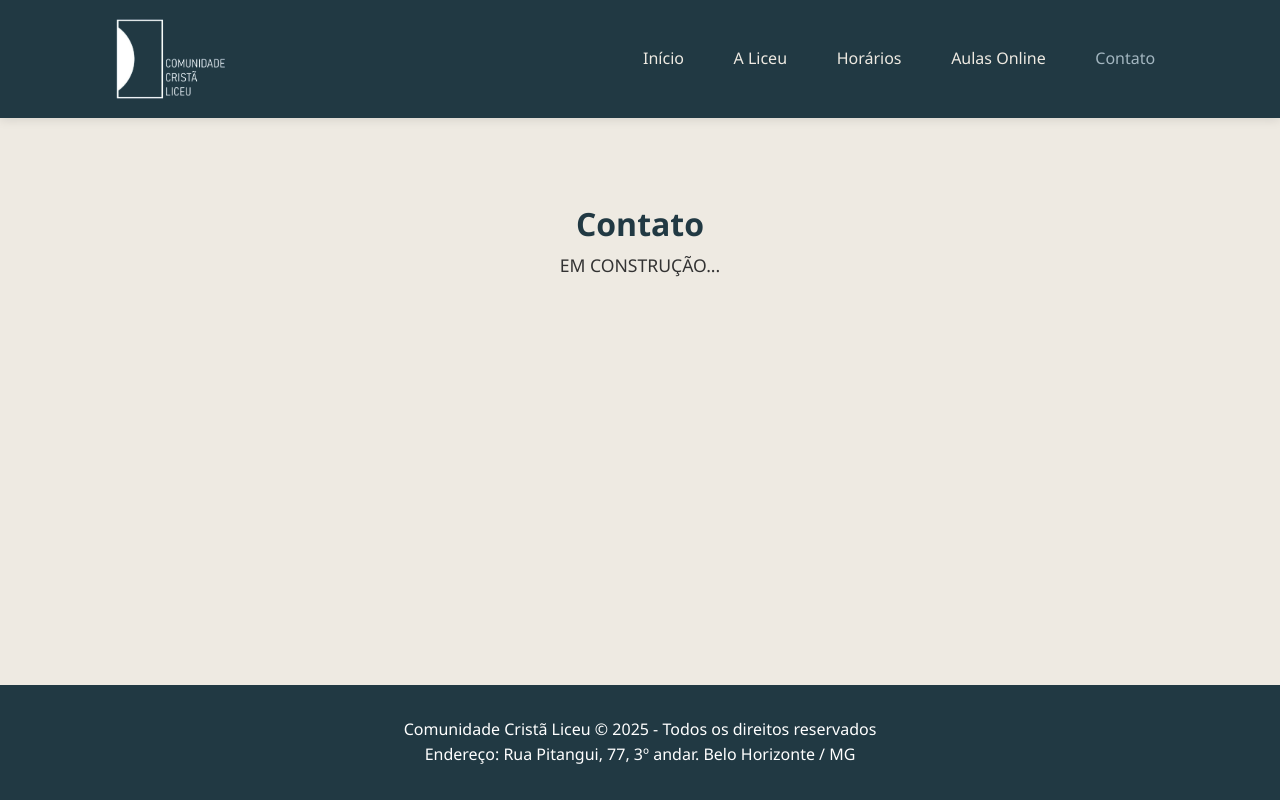
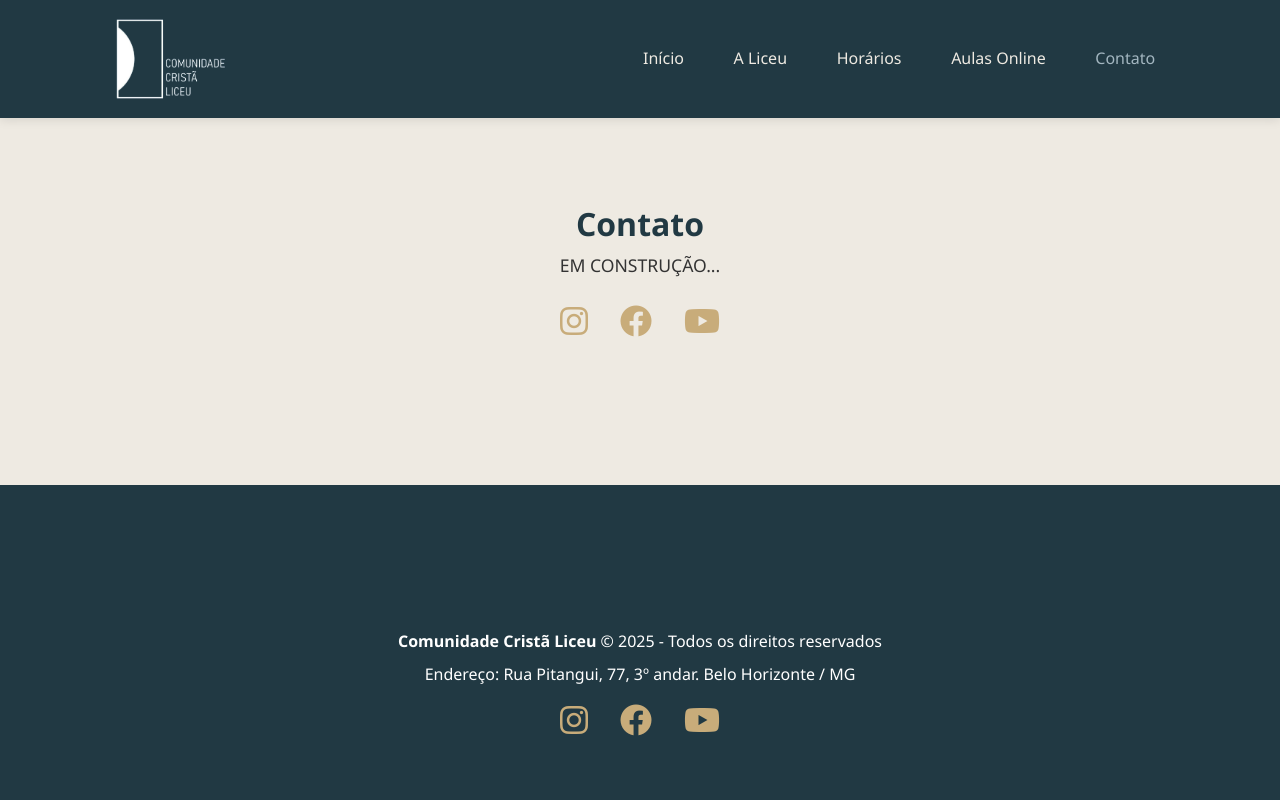
Before and after one commit to alexsmarra/Liceu, a website with bundled scripts: page pages/contato.html in a window 1280 px wide. Built offline with nearby package versions, Linux system fonts and the light colour scheme; files whose address does not match are found by name.

Commit message:
update: icones redes

```diff
--- a/css/footer.css
+++ b/css/footer.css
@@ -1,7 +1,36 @@
-/* Footer */
 footer {
     background-color: var(--primary-color);
     text-align: center;
     padding: 2rem;
     margin-top: 5rem;
 }
+
+.footer-content {
+    max-width: 700px;
+    margin: 0 auto;
+}
+
+footer p {
+    color: white;
+    margin-bottom: 0.5rem;
+}
+
+.social-icons {
+    margin-top: 1rem;
+    display: flex;
+    justify-content: center;
+    gap: 2rem;
+}
+
+.social-icons a {
+    color: var(--accent-color);
+    font-size: 2rem;
+    transition: color 0.2s, transform 0.2s;
+    display: inline-flex;
+    align-items: center;
+}
+
+.social-icons a:hover {
+    color: var(--nav-hover-color);
+    transform: scale(1.15);
+}
--- a/css/variables.css
+++ b/css/variables.css
@@ -7,5 +7,6 @@
   --heading-color: #213943;      /* títulos (h1, h2, h3...) */
   --text-color: #333333;         /* parágrafos, textos normais */
   --accent-color: #c8ac7a;       /* links e destaques */
+  --box-shadow-logo: #D4AF37; /* não faz parte da paleta */
   --font-family: 'Segoe UI', Tahoma, Geneva, Verdana, sans-serif;
 }
--- a/pages/contato.html
+++ b/pages/contato.html
@@ -19,6 +19,7 @@
 
     <!-- Favicon -->
     <link rel="icon" href="../images/logos/logo-favicon.png" type="image/x-icon">
+    <link rel="stylesheet" href="https://cdnjs.cloudflare.com/ajax/libs/font-awesome/6.4.0/css/all.min.css">
     <link rel="stylesheet" href="../css/main.css">
 </head>
 
@@ -27,9 +28,20 @@
 
     <main class="page-content fill-screen">
         <section class="content">
-            <h1>Contato</h1>
-            <p>EM CONSTRUÇÃO...</p>
-        </section>
+        <h1>Contato</h1>
+        <p>EM CONSTRUÇÃO...</p>
+        <div class="social-icons">
+            <a href="https://instagram.com/" target="_blank" aria-label="Instagram">
+                <i class="fab fa-instagram"></i>
+            </a>
+            <a href="https://facebook.com/" target="_blank" aria-label="Facebook">
+                <i class="fab fa-facebook"></i>
+            </a>
+            <a href="https://youtube.com/" target="_blank" aria-label="YouTube">
+                <i class="fab fa-youtube"></i>
+            </a>
+        </div>
+    </section>
     </main>
 
     <footer id="site-footer"></footer>
--- a/partials/footer.html
+++ b/partials/footer.html
@@ -1,2 +1,17 @@
-<p>Comunidade Cristã Liceu &copy; 2025 - Todos os direitos reservados</p>
-<p>Endereço: Rua Pitangui, 77, 3º andar. Belo Horizonte / MG</p>
+<footer class="site-footer">
+  <div class="footer-content">
+    <p><strong>Comunidade Cristã Liceu</strong> &copy; 2025 - Todos os direitos reservados</p>
+    <p>Endereço: Rua Pitangui, 77, 3º andar. Belo Horizonte / MG</p>
+    <div class="social-icons">
+      <a href="https://instagram.com/" target="_blank" aria-label="Instagram">
+        <i class="fab fa-instagram"></i>
+      </a>
+      <a href="https://facebook.com/" target="_blank" aria-label="Facebook">
+        <i class="fab fa-facebook"></i>
+      </a>
+      <a href="https://youtube.com/" target="_blank" aria-label="YouTube">
+        <i class="fab fa-youtube"></i>
+      </a>
+    </div>
+  </div>
+</footer>
```
Also changed, not shown: index.html (+1 -0 lines), pages/aulas-online.html (+1 -0 lines), pages/horarios.html (+1 -0 lines), pages/sobre.html (+1 -0 lines), css/main.css (indentation only).
